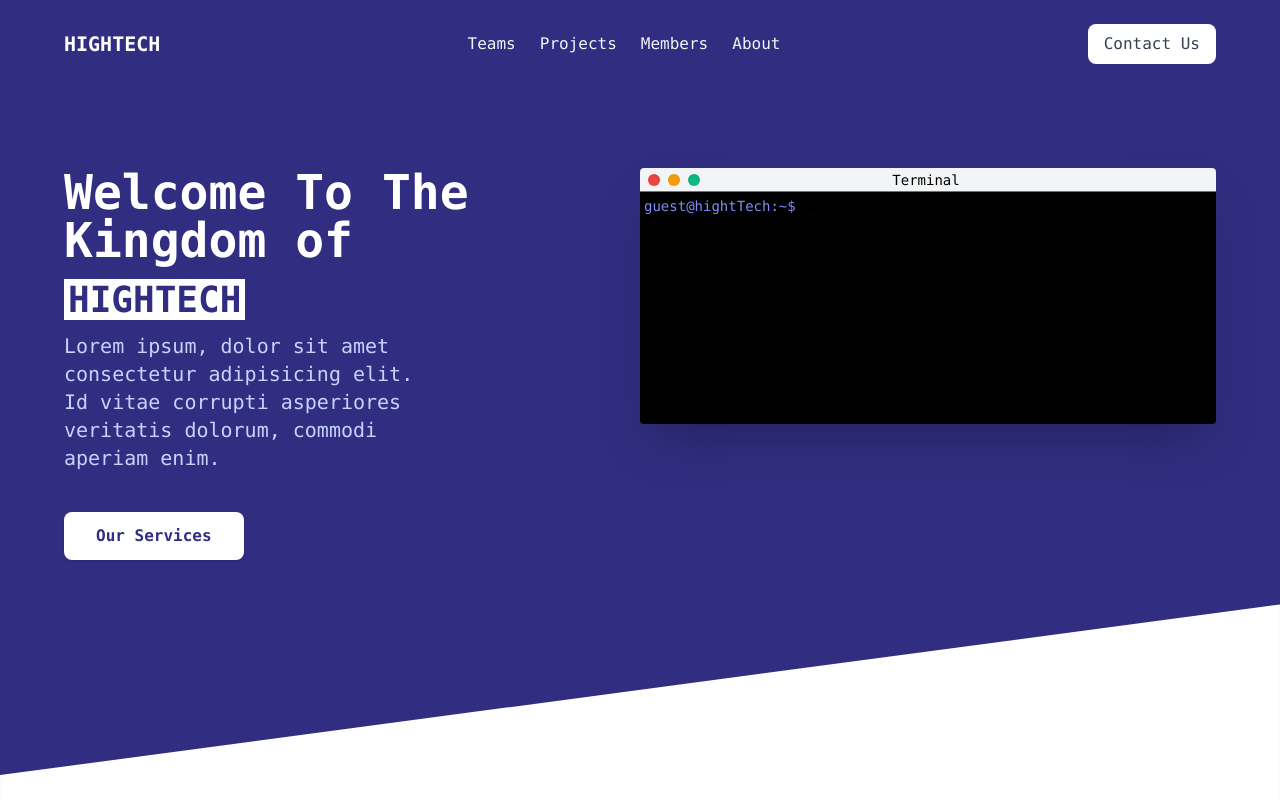
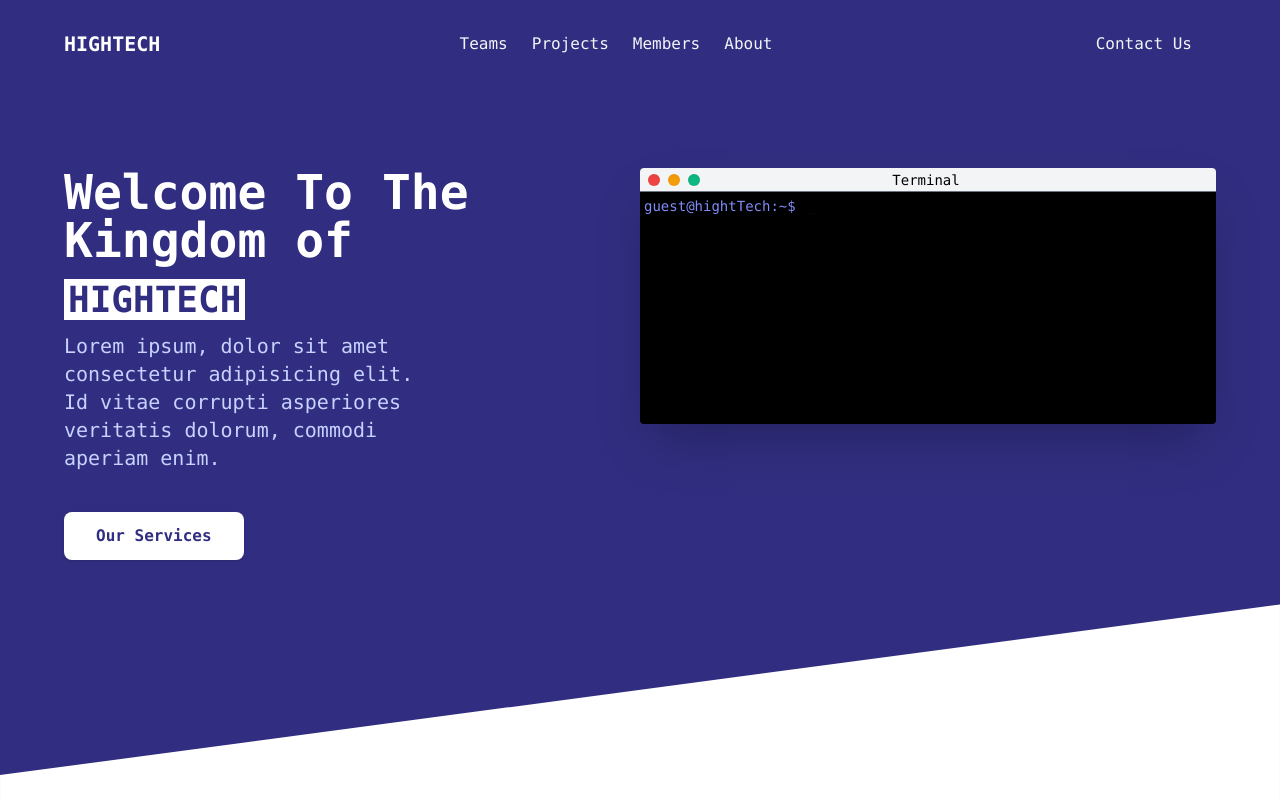
Before and after one commit to High-Tech-MITC/HIGHTECH-official, a React (Create React App) app: page / in a window 1280 px wide. Shown: the top 800 px of the page. Built offline with nearby package versions, Linux system fonts and the light colour scheme.

Commit message:
underline on active

```diff
--- a/src/components/Header.jsx
+++ b/src/components/Header.jsx
@@ -1,5 +1,5 @@
 import React, { useRef, useEffect } from "react";
-import { Link } from "react-router-dom";
+import { Link, useLocation } from "react-router-dom";
 import { navigationBar } from "./Animate";
 
 const Header = () => {
@@ -8,6 +8,11 @@ const Header = () => {
   useEffect(() => {
     navigationBar(nav);
   }, []);
+
+  let pathname = useLocation().pathname;
+
+  // console.log(pathname);
+
 
   return (
     <nav>
@@ -33,25 +38,25 @@ const Header = () => {
             <div class="hidden md:block">
               <Link
                 to="/teams"
-                class="inline-block py-1 md:py-4 mr-6   hover:text-green-300 text-gray-100"
+                class={`inline-block py-1 md:py-4 mr-6   hover:text-green-300 text-gray-100 ${pathname == "/teams" && "underline"}` }
               >
                 Teams
               </Link>
               <Link
                 to="/projects"
-                class="inline-block py-1 md:py-4 text-gray-100 hover:text-green-300 mr-6"
+                class={`inline-block py-1 md:py-4 text-gray-100 hover:text-green-300 mr-6 ${pathname == "/projects" && "underline"} `}
               >
                 Projects
               </Link>
               <Link
                 to="/members"
-                class="inline-block py-1 md:py-4 text-gray-100 hover:text-green-300 mr-6"
+                class={`inline-block py-1 md:py-4 text-gray-100 hover:text-green-300 mr-6 ${pathname == "/members" && "underline"} `}
               >
                 Members
               </Link>
               <Link
                 to="/about"
-                class="inline-block py-1 md:py-4 text-gray-100 hover:text-green-300"
+                class={`inline-block py-1 md:py-4 text-gray-100 hover:text-green-300 mr-6 ${pathname == "/about" && "underline"} `}
               >
                 About
               </Link>
@@ -60,7 +65,7 @@ const Header = () => {
           <div class="hidden md:block">
             <Link
               to="/contact"
-              class="inline-block py-2 px-4 text-gray-700 bg-white hover:bg-gray-100 rounded-lg"
+              class={`inline-block py-1 md:py-4 text-gray-100 hover:text-green-300 mr-6 ${pathname == "/contact" && "underline"} `}
             >
               Contact Us
             </Link>
```
Also changed, not shown: 1 other file (tests, documents, lock files or other folders).
